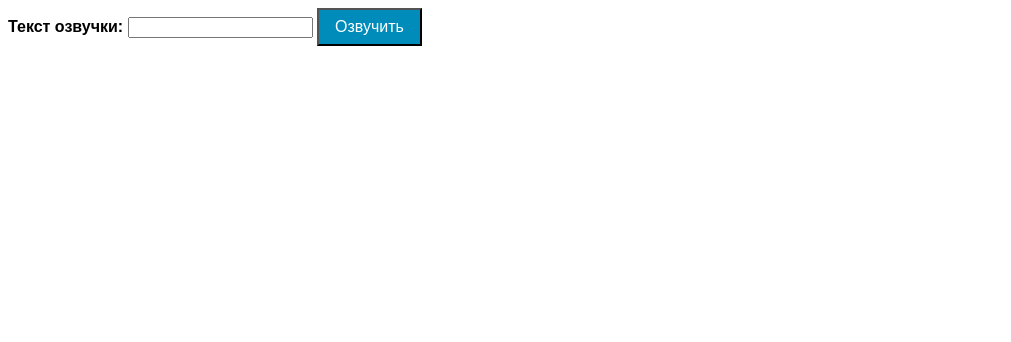
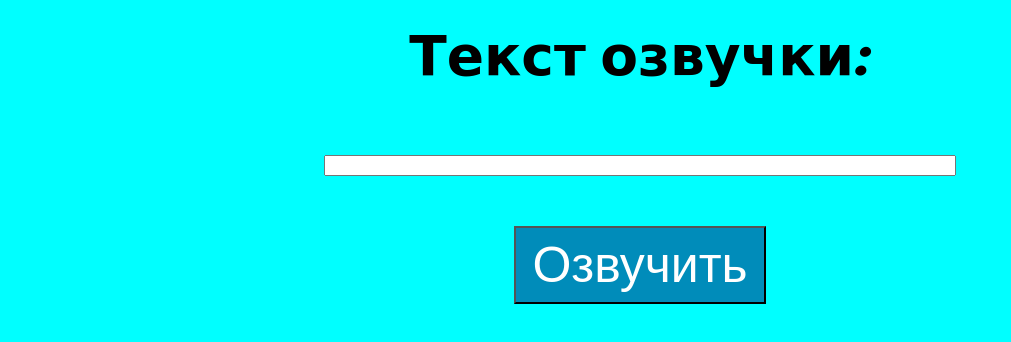
Before and after one commit to chernetskiy-ivan/Text_into_Voice, a plain HTML site: page index.html in a window 1280 px wide. Shown: the whole page, without its empty margins (0-1011 px from the left). Drawn offline with Linux system fonts and the light colour scheme.

Commit message:
now so so

```diff
--- a/index.html
+++ b/index.html
@@ -6,10 +6,11 @@
           content="width=device-width, user-scalable=no, initial-scale=1.0, maximum-scale=1.0, minimum-scale=1.0">
     <meta http-equiv="X-UA-Compatible" content="ie=edge">
     <link rel="stylesheet" href="style.css">
+    <link href="https://fonts.googleapis.com/css2?family=Sriracha&display=swap" rel="stylesheet">
     <title>Озвучиваем текст</title>
 </head>
 <body>
-    <strong>Текст озвучки:</strong>
+    <div class="intro">Текст озвучки:</div>
     <input type="text" class="text">
     <button class="btn">Озвучить</button>
 <script src="main.js"></script>
--- a/style.css
+++ b/style.css
@@ -3,13 +3,36 @@
 }
 
 body {
-    font-size: 16px;
-    font-family: sans-serif;
+    background-color: aqua;
+}
+
+.intro {
+    width : 100%;
+    text-align: center;
+    font-size: 55px;
+    font-weight: 700;
+    font-family: 'Sriracha', cursive;
 }
 
 button {
+    width: 20%;
     padding: .5rem 1rem;
     background-color: #008cba;
-    font-size: 1rem;
+    font-size: 50px;
     color: #fff;
+    display: block;
+    margin: 0 auto;
+    margin-top: 50px;
 }
+
+button:hover{
+    color: red;
+    background-color: black;
+}
+
+input {
+    width: 50%;
+
+    margin-top: 50px;
+    margin-left: 25%;
+}
```
